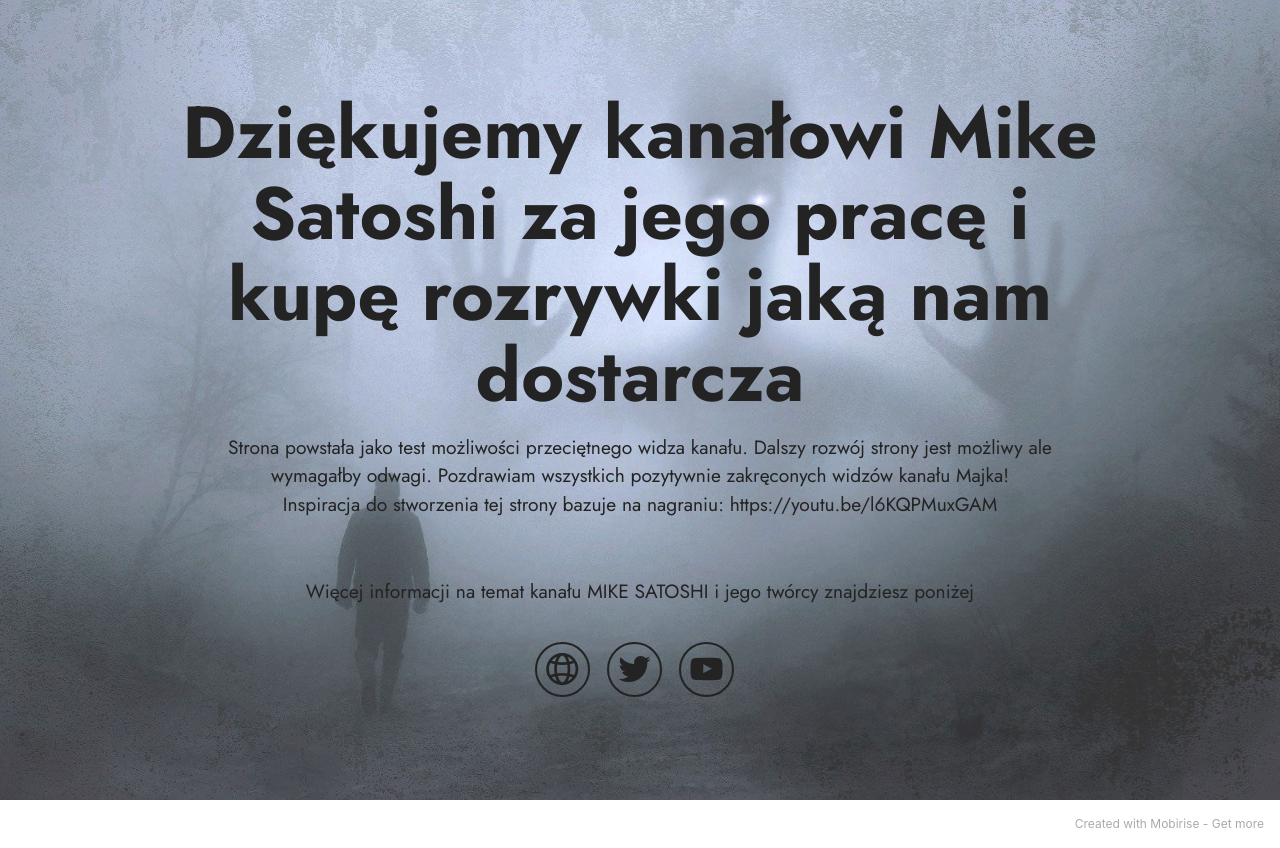
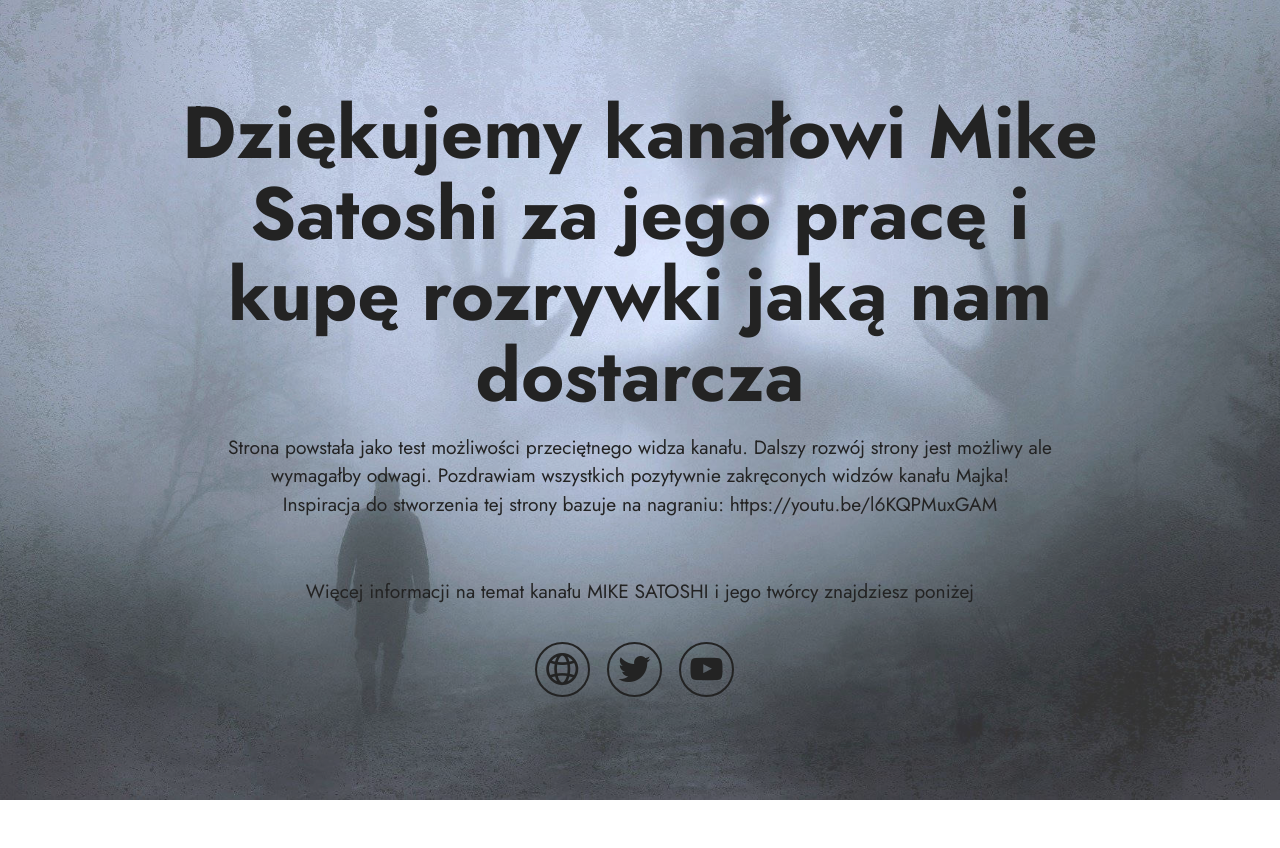
Before and after one commit to anczor/anczor.github.io, a plain HTML site: page index.html in a window 1280 px wide. After the commit the page ends 800 px from the top, so only its background shows below. Drawn offline with Linux system fonts and the light colour scheme; files whose address does not match are found by name.

Commit message:
Update index.html

```diff
--- a/index.html
+++ b/index.html
@@ -66,7 +66,7 @@
             </div>
         </div>
     </div>
-</section><section style="background-color: #fff; font-family: -apple-system, BlinkMacSystemFont, 'Segoe UI', 'Roboto', 'Helvetica Neue', Arial, sans-serif; color:#aaa; font-size:12px; padding: 0; align-items: center; display: flex;"><a href="https://mobirise.site/d" style="flex: 1 1; height: 3rem; padding-left: 1rem;"></a><p style="flex: 0 0 auto; margin:0; padding-right:1rem;">Created with Mobirise - <a href="https://mobirise.site/m" style="color:#aaa;">Get more</a></p></section><script src="assets/bootstrap/js/bootstrap.bundle.min.js"></script>  <script src="assets/smoothscroll/smooth-scroll.js"></script>  <script src="assets/ytplayer/index.js"></script>  <script src="assets/theme/js/script.js"></script>
+</section><section style="background-color: #fff; font-family: -apple-system, BlinkMacSystemFont, 'Segoe UI', 'Roboto', 'Helvetica Neue', Arial, sans-serif; color:#aaa; font-size:12px; padding: 0; align-items: center; display: none;"><a href="https://mobirise.site/d" style="flex: 1 1; height: 0; padding-left: 1rem;"></a><p style="flex: 0 0 auto; margin:0; padding-right:1rem;">Created with Mobirise - <a href="https://mobirise.site/m" style="color:#aaa;">Get more</a></p></section><script src="assets/bootstrap/js/bootstrap.bundle.min.js"></script>  <script src="assets/smoothscroll/smooth-scroll.js"></script>  <script src="assets/ytplayer/index.js"></script>  <script src="assets/theme/js/script.js"></script>
 
 
 </body>
```
